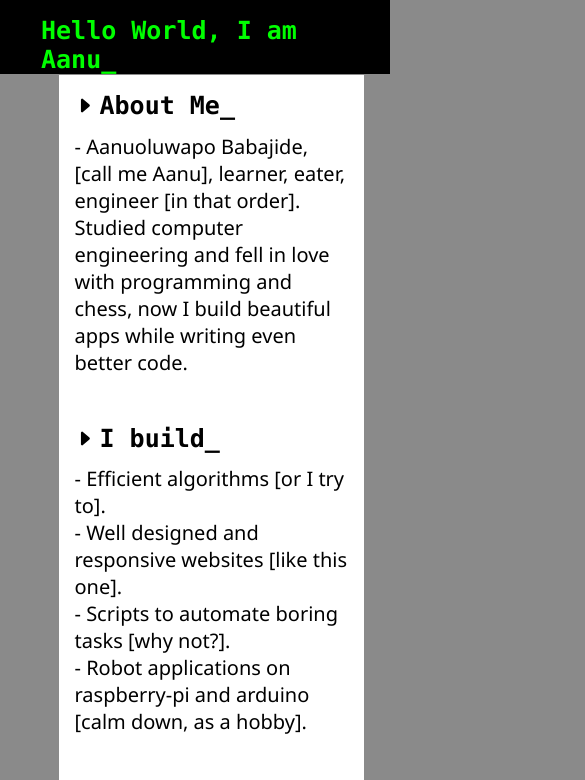
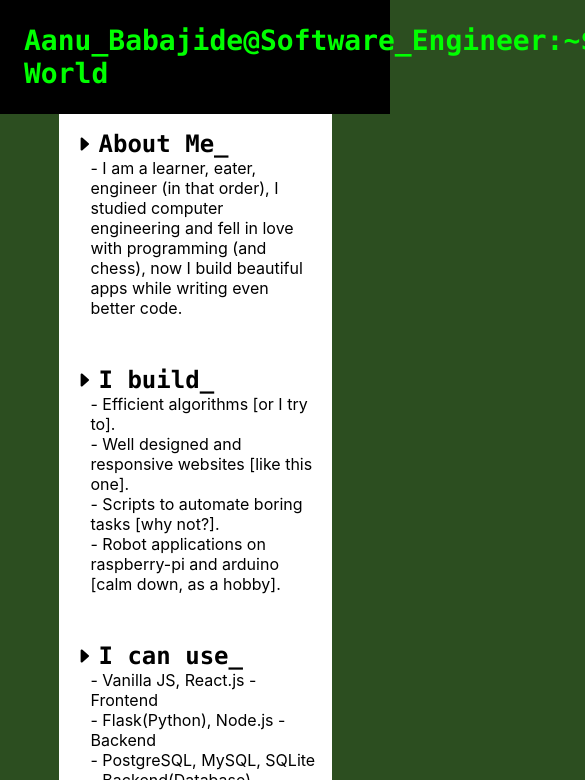
Before and after one commit to anubabajide/anubabajide.github.io, a plain HTML site: page index.html in a window 390 px wide. Shown: the top 780 px of the page, 585 px wide, since content can reach past the window. Drawn offline with Linux system fonts and the light colour scheme.

Commit message:
made responsive

```diff
--- a/index.html
+++ b/index.html
@@ -8,17 +8,13 @@
     <body >
         <div class="container">
             <div class="hello-world-container">
-                <h1 class="hello-world-text section-head">Hello World, I am Aanu</h1>
+                <h1 class="hello-world-text"> Aanu_Babajide@Software_Engineer:~$Hello World</h1>
             </div>
-            <div class="parallax">
-                <div class="background-image parallax__layer">
-
-                </div>
-                <div class='all-sections parallax__layer flex-parent'>
+            <div class='all-sections flex-parent'>
                 <div class="section-container transparent">
                     <h2 class="section-head">About Me</h2>
                     <div class="section-text">
-                            <p>Aanuoluwapo Babajide, [call me Aanu], learner, eater, engineer [in that order]. Studied computer engineering and fell in love with programming and chess, now I build beautiful apps while writing even better code.</p>
+                        <p>I am a learner, eater, engineer (in that order), I studied computer engineering and fell in love with programming (and chess), now I build beautiful apps while writing even better code.</p>
                     </div>
                 </div>
 
@@ -70,7 +66,6 @@
                     </div>
                 </div>
             </div>
-            </div>
             <div class="footer"><p>&copy Aanu Babajide 2020</p></div>
         </div>
     </body>
--- a/style.css
+++ b/style.css
@@ -1,5 +1,5 @@
 * {
-    font-family: consolas, -apple-system, BlinkMacSystemFont, 'Segoe UI', Roboto, Oxygen, Ubuntu, Cantarell, 'Open Sans', 'Helvetica Neue', sans-serif;
+    font-family: consolas, monaco, monospace;
     /* box-sizing: border-box; */
     margin: 0;
     padding: 0;
@@ -8,10 +8,7 @@
 }
 
 body {
-    padding: 0 0 0 0;
-    margin: 0 0 0 0;
-    border: 0 0 0 0;
-    background-color: #8a8a8a;
+    background-color: #2c4e20;
 }
 
 a {
@@ -19,6 +16,7 @@ a {
 }
 
 .container {
+    position: relative;
     margin: 0 auto 0 auto;
     /* height: 100vh; */
     /* width: 80%; */
@@ -26,71 +24,20 @@ a {
 }
 
 .hello-world-container {
-    border-bottom: 1px solid #8a8a8a;
     background-color: #000000;
-    padding: 1em;
-    height: 5vh;
+    padding: 1.5em;
 }
 
 .footer {
-    border-top: 1px solid #8a8a8a;
+    bottom: 0;
     background-color: #000000;
     padding: 1em;
     padding-right: 4em;
-    height: 3vh;
 }
 
 .footer p {
     color: #00ff00;
     text-align: right;
-}
-
-.parallax {
-    perspective: 1px;
-    height: 85.3vh;
-    padding: 0 auto 0 auto;
-    overflow-x: hidden;
-    overflow-y: auto;
-}
-
-.parallax__layer {
-    top: 0;
-    right: 0;
-    bottom: 0;
-    left: 0;
-    position: absolute;
-}
-
-.hello-world-text {
-    font-family: consolas;
-    font-size: 48px;
-    padding-left: 20px;
-    color: #00ff00;
-}
-
-.flex-parent {
-    display: flex;
-    flex-wrap: wrap;
-    justify-content: space-evenly;
-}
-
-.all-sections {
-    flex-direction: column;
-    width: 70%;
-    margin: 0 auto 0 auto;
-    height: fit-content;
-}
-
-.section-container {
-    border: 0;
-    margin: 0 auto 0 auto;
-    padding: 1em 1em 2em 1em;
-    width: 100%;
-    background-color: #ffffff;
-}
-
-.transparent {
-    /* background-color: #ffffffd5; */
 }
 
 .section-head {
@@ -99,8 +46,38 @@ a {
     background-position: 0 50%;
     background-size: 0.75em;
     padding-left: 1em;
-    margin-bottom: 0.5em;
-    font-size: 25px;
+    font-size: 150%;
+}
+
+.hello-world-text {
+    font-family: consolas;
+    font-size: 175%;
+    color: #00ff00;
+}
+
+.flex-parent {
+    display: flex;
+    flex-wrap: wrap;
+    /* justify-content: space-evenly; */
+}
+
+.all-sections {
+    flex-direction: column;
+    width: 70%;
+    margin: 0 auto 0 auto;
+    min-height: 91.5vh;
+    background-color: #ffffff;
+}
+
+.section-container {
+    border: 0;
+    /* margin: 0 auto 0 auto; */
+    padding: 1em 1em 2em 1em;
+    /* width: 100%; */
+}
+
+.transparent {
+    /* background-color: #ffffffd5; */
 }
 
 .section-head::after {
@@ -112,8 +89,9 @@ a {
 }
 
 .section-container p {
-    font-family: 'Segoe UI', Tahoma, Geneva, Verdana, sans-serif;
-    font-size: 20px;
+    padding-left: 1em;
+    font-family: -apple-system, BlinkMacSystemFont, 'Segoe UI', Roboto, Oxygen, Ubuntu, Cantarell, 'Open Sans', 'Helvetica Neue', sans-serif;
+    font-size: 100%;
 }
 
 .icon {
```
Also changed, not shown: Images/caret-green.svg (added). Lines whose indentation alone changed are shown as unchanged.
